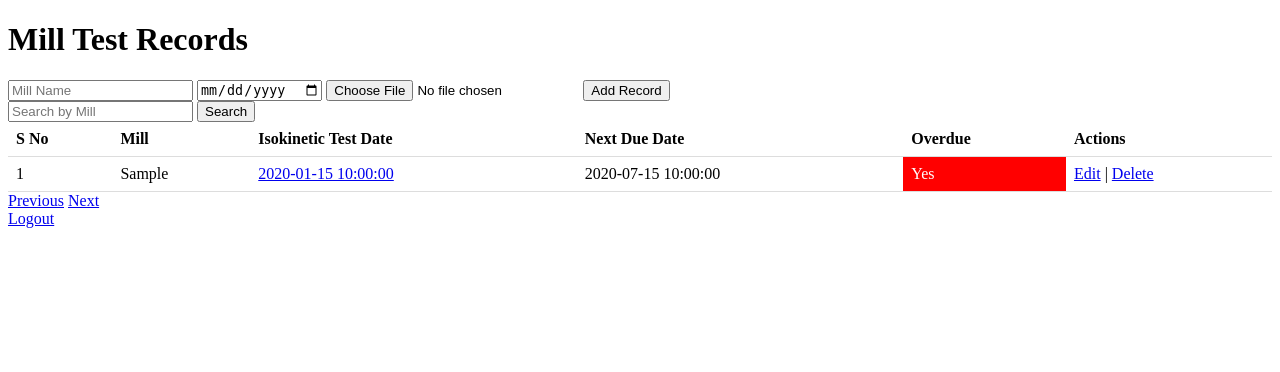
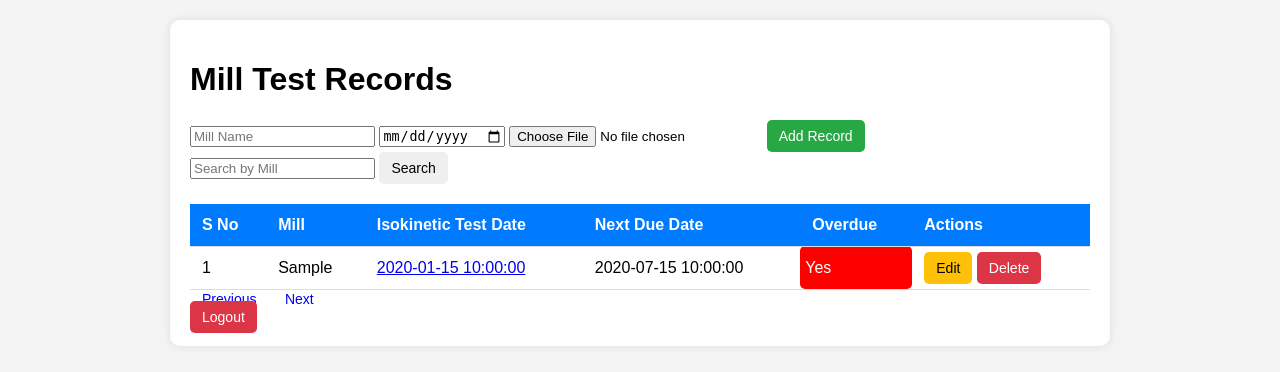
Before and after one commit to rsrajput/mill_isok_reports, a PHP site: page /dashboard.php in a window 1280 px wide. Shown: the top 372 px of the page. Run offline with PHP 8.4, Linux system fonts and the light colour scheme; the visitor is signed in with stand-in values (Sample User, id 1); tables that the repository leaves empty or names only in its code hold one stand-in row (values such as "Sample post").

Commit message:
dashboard updated with styles
dashboard.php (Major UI improvements, button styling, and table enhancements)

(Optional) style.css (If you want to separate CSS styling)

Database Update (If Not Done Already)
Run this SQL query to ensure reports can be optional:

sql
Copy
Edit
ALTER TABLE mill_tests MODIFY COLUMN report_path VARCHAR(255) NULL;
After updating dashboard.php, your site should have a modern, user-friendly look with well-styled buttons and tables! 🚀 Let me know if you need any more changes.

```diff
--- a/dashboard.php
+++ b/dashboard.php
@@ -54,27 +54,88 @@
 <head>
     <title>Mill Test Dashboard</title>
     <style>
-        table { width: 100%; border-collapse: collapse; }
-        th, td { padding: 8px; text-align: left; border-bottom: 1px solid #ddd; }
-        th { cursor: pointer; }
-        .overdue-yes { background-color: red; color: white; }
-        .overdue-no { background-color: green; color: white; }
-        .no-report { background-color: lightcoral; }
+        body {
+            font-family: Arial, sans-serif;
+            background-color: #f4f4f4;
+            margin: 0;
+            padding: 20px;
+        }
+        .container {
+            max-width: 900px;
+            margin: auto;
+            background: white;
+            padding: 20px;
+            border-radius: 10px;
+            box-shadow: 0 0 10px rgba(0, 0, 0, 0.1);
+        }
+        table {
+            width: 100%;
+            border-collapse: collapse;
+            margin-top: 20px;
+        }
+        th, td {
+            padding: 12px;
+            text-align: left;
+            border-bottom: 1px solid #ddd;
+        }
+        th {
+            background-color: #007bff;
+            color: white;
+            cursor: pointer;
+        }
+        .overdue-yes {
+            background-color: red;
+            color: white;
+            padding: 5px;
+            border-radius: 5px;
+        }
+        .overdue-no {
+            background-color: green;
+            color: white;
+            padding: 5px;
+            border-radius: 5px;
+        }
+        .no-report {
+            background-color: lightcoral;
+            padding: 5px;
+            border-radius: 5px;
+        }
+        .btn {
+            padding: 8px 12px;
+            border: none;
+            border-radius: 5px;
+            cursor: pointer;
+            text-decoration: none;
+            font-size: 14px;
+        }
+        .btn-edit {
+            background-color: #ffc107;
+            color: black;
+        }
+        .btn-delete {
+            background-color: #dc3545;
+            color: white;
+        }
+        .btn-add {
+            background-color: #28a745;
+            color: white;
+        }
     </style>
 </head>
 <body>
+    <div class="container">
         <h1>Mill Test Records</h1>
 
         <form method="post" enctype="multipart/form-data">
             <input type="text" name="mill" required placeholder="Mill Name">
             <input type="date" name="test_date" required>
             <input type="file" name="report" accept="application/pdf">
-        <button type="submit">Add Record</button>
+            <button type="submit" class="btn btn-add">Add Record</button>
         </form>
 
         <form method="get">
             <input type="text" name="search" placeholder="Search by Mill" value="<?= htmlspecialchars($search) ?>">
-        <button type="submit">Search</button>
+            <button type="submit" class="btn">Search</button>
         </form>
 
         <table>
@@ -105,8 +166,8 @@
                             <?= strtotime($row['next_due_date']) < time() ? 'Yes' : 'No' ?>
                         </td>
                         <td>
-                        <a href="edit_record.php?id=<?= $row['id'] ?>">Edit</a> |
-                        <a href="dashboard.php?delete=<?= $row['id'] ?>" onclick="return confirm('Are you sure?')">Delete</a>
+                            <a href="edit_record.php?id=<?= $row['id'] ?>" class="btn btn-edit">Edit</a>
+                            <a href="dashboard.php?delete=<?= $row['id'] ?>" class="btn btn-delete" onclick="return confirm('Are you sure?')">Delete</a>
                         </td>
                     </tr>
                 <?php endforeach; ?>
@@ -114,10 +175,11 @@
         </table>
 
         <div>
-        <a href="?page=<?= max(1, $page - 1) ?>&search=<?= htmlspecialchars($search) ?>">Previous</a>
-        <a href="?page=<?= $page + 1 ?>&search=<?= htmlspecialchars($search) ?>">Next</a>
+            <a href="?page=<?= max(1, $page - 1) ?>&search=<?= htmlspecialchars($search) ?>" class="btn">Previous</a>
+            <a href="?page=<?= $page + 1 ?>&search=<?= htmlspecialchars($search) ?>" class="btn">Next</a>
         </div>
 
-    <a href="logout.php">Logout</a>
+        <a href="logout.php" class="btn btn-delete">Logout</a>
+    </div>
 </body>
 </html>
```
Lines whose indentation alone changed are shown as unchanged.
